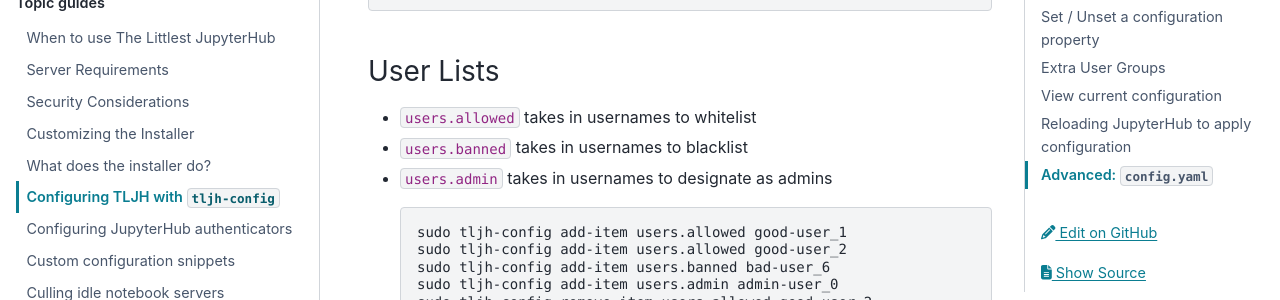
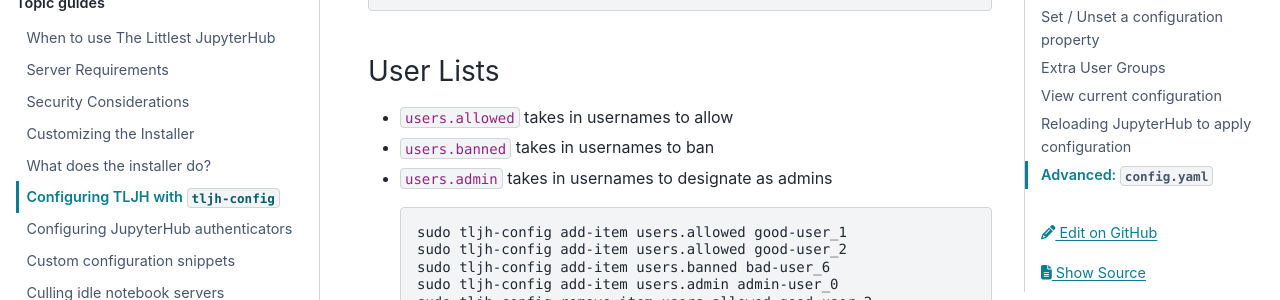
Before and after one commit to jupyterhub/the-littlest-jupyterhub, a Sphinx documentation site: the page built from docs/topic/tljh-config.md, in a window 1280 px wide and 900 px high, scrolled down 1844 px. Shown: the part 153-453 px from the top of the window. Built offline with Sphinx 7.4.7 and the PyData theme 0.15.4, drawn with Linux system fonts in a browser that asks for light colours; pages that are not in the unit, such as notebooks, are missing from menus.

Commit message:
Update user config language

```diff
--- a/docs/topic/tljh-config.md
+++ b/docs/topic/tljh-config.md
@@ -89,9 +89,9 @@
 
 ### User Lists
 
-- `users.allowed` takes in usernames to whitelist
+- `users.allowed` takes in usernames to allow
 
-- `users.banned` takes in usernames to blacklist
+- `users.banned` takes in usernames to ban
 
 - `users.admin` takes in usernames to designate as admins
 
```
